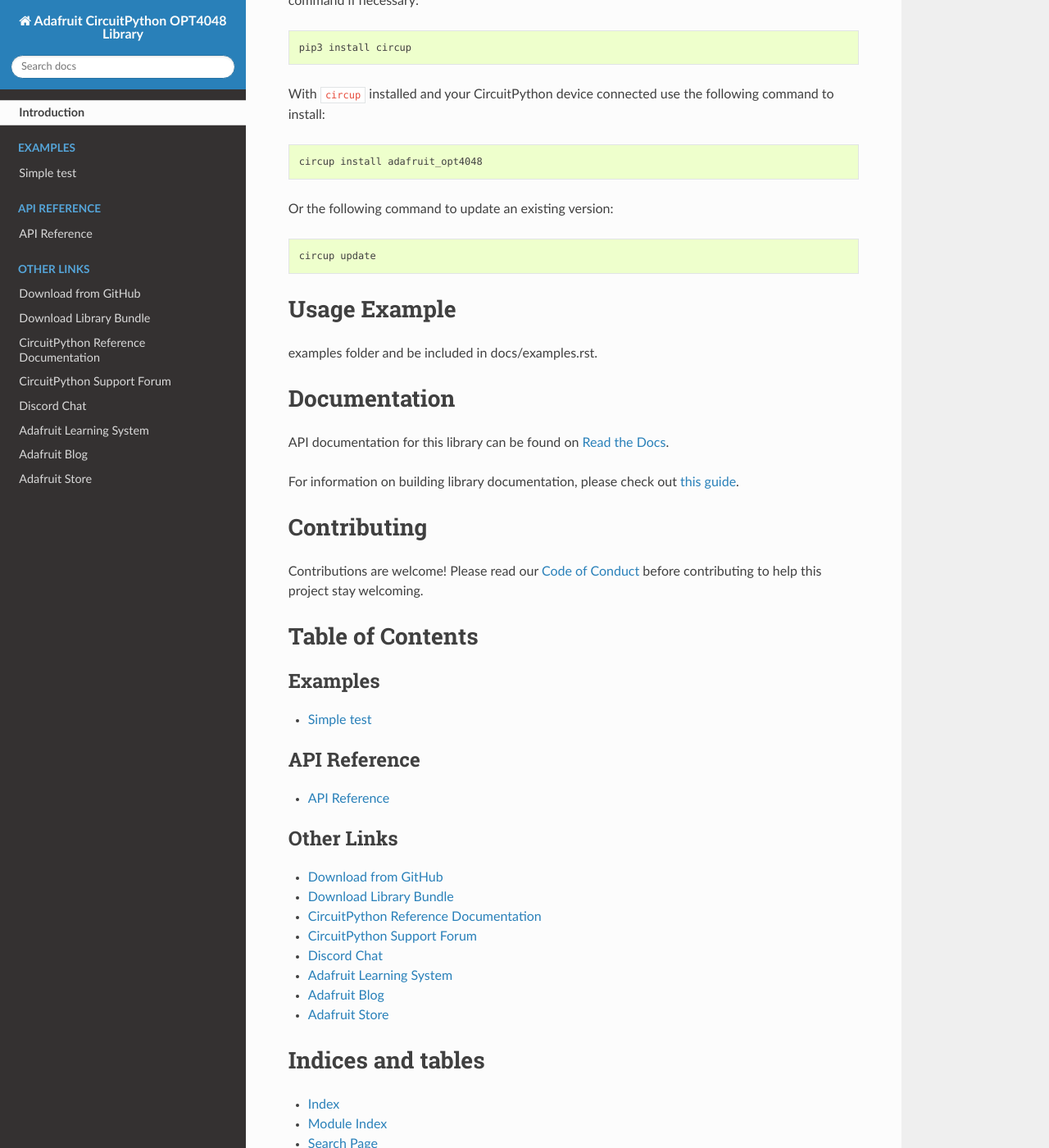
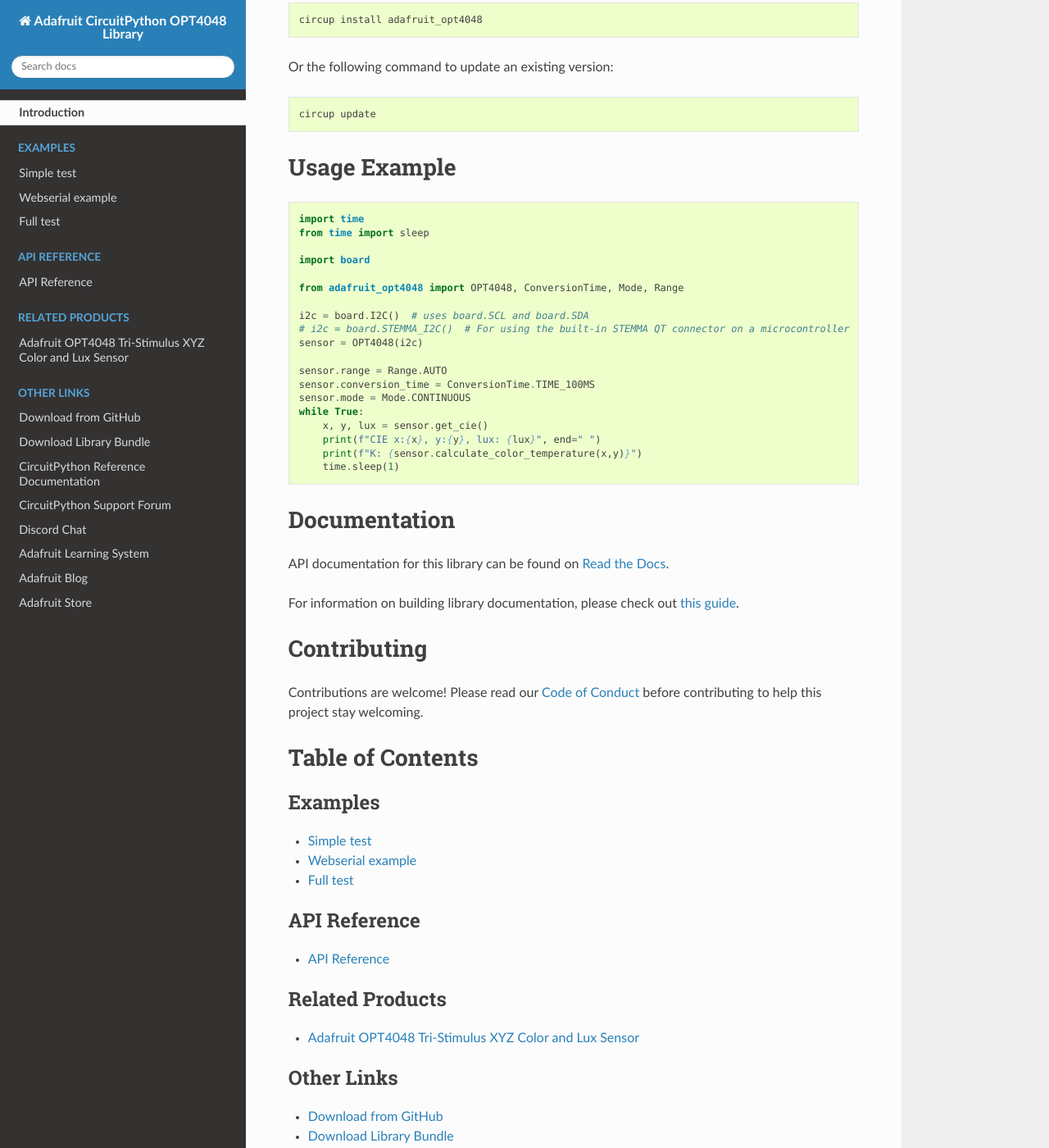
Before and after one commit to adafruit/Adafruit_CircuitPython_OPT4048, a Sphinx documentation site: the page built from docs/index.rst, in a window 1280 px wide and 1400 px high, scrolled down 1412 px. Shown: the whole window at 82% size. Built offline with Sphinx 7.4.7 and the Read the Docs theme 3.1.0, drawn with Linux system fonts in a browser that asks for light colours; some of the changed text lies outside the part shown.

```diff
--- a/README.rst
+++ b/README.rst
@@ -38,19 +38,10 @@ This is easily achieved by downloading
 or individual libraries can be installed using
 `circup <https://github.com/adafruit/circup>`_.
 
-
-
-.. todo:: Describe the Adafruit product this library works with. For PCBs, you can also add the
-image from the assets folder in the PCB's GitHub repo.
-
-`Purchase one from the Adafruit shop <http://www.adafruit.com/products/6335>`_
+`Adafruit OPT4048 Tri-Stimulus XYZ Color and Lux Sensor <http://www.adafruit.com/products/6335>`_
 
 Installing from PyPI
 =====================
-.. note:: This library is not available on PyPI yet. Install documentation is included
-   as a standard element. Stay tuned for PyPI availability!
-
-.. todo:: Remove the above note if PyPI version is/will be available at time of release.
 
 On supported GNU/Linux systems like the Raspberry Pi, you can install the driver locally `from
 PyPI <https://pypi.org/project/adafruit-circuitpython-opt4048/>`_.
@@ -101,8 +92,28 @@ Or the following command to update an existing version:
 Usage Example
 =============
 
-.. todo:: Add a quick, simple example. It and other examples should live in the
-examples folder and be included in docs/examples.rst.
+.. code-block:: python
+
+    import time
+    from time import sleep
+
+    import board
+
+    from adafruit_opt4048 import OPT4048, ConversionTime, Mode, Range
+
+    i2c = board.I2C()  # uses board.SCL and board.SDA
+    # i2c = board.STEMMA_I2C()  # For using the built-in STEMMA QT connector on a microcontroller
+    sensor = OPT4048(i2c)
+
+    sensor.range = Range.AUTO
+    sensor.conversion_time = ConversionTime.TIME_100MS
+    sensor.mode = Mode.CONTINUOUS
+    while True:
+        x, y, lux = sensor.get_cie()
+        print(f"CIE x:{x}, y:{y}, lux: {lux}", end=" ")
+        print(f"K: {sensor.calculate_color_temperature(x,y)}")
+        time.sleep(1)
+
 
 Documentation
 =============
--- a/docs/index.rst
+++ b/docs/index.rst
@@ -24,14 +24,10 @@ Table of Contents
 .. toctree::
     :caption: Tutorials
 
-.. todo:: Add any Learn guide links here. If there are none, then simply delete this todo and leave
-    the toctree above for use later.
-
 .. toctree::
     :caption: Related Products
 
-.. todo:: Add any product links here. If there are none, then simply delete this todo and leave
-    the toctree above for use later.
+    Adafruit OPT4048 Tri-Stimulus XYZ Color and Lux Sensor <http://www.adafruit.com/products/6335>
 
 .. toctree::
     :caption: Other Links
```
Also changed, not shown: adafruit_opt4048.py (+4 -14 lines), docs/examples.rst (+18 -0 lines).
